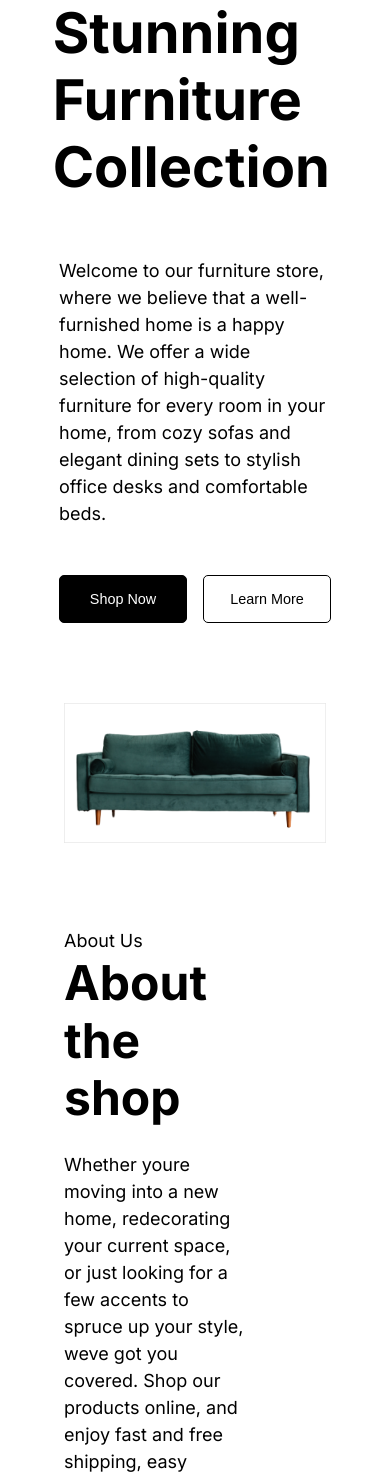
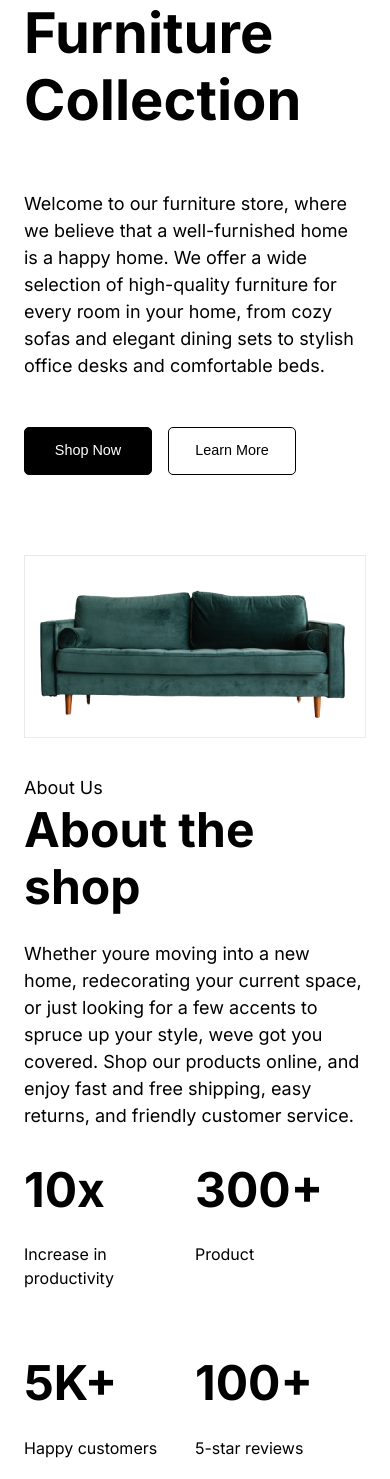
Before and after one commit to henriquestg/my-ecommerce, a Next.js app: page / in a window 390 px wide. Shown: the part 455-1934 px from the top of the page. Built offline with nearby package versions, Linux system fonts and the light colour scheme.

Commit message:
refac: responsive

```diff
--- a/src/Components/AboutProduct/styles.scss
+++ b/src/Components/AboutProduct/styles.scss
@@ -35,10 +35,6 @@
     justify-content: flex-start;
     width: 100%;
 
-    @media (max-width: 850px) {
-      margin-bottom: 2rem;
-  }
-
     h1 {
       font-size: 3rem;
       font-style: normal;
@@ -60,6 +56,8 @@
     height: 60%;
   }
 
+ // media queries
+
 
   @media (max-width: 850px) {
     padding: 5rem 4rem;
@@ -73,4 +71,12 @@
       height: 100%;
     }
 }
+
+@media (max-width: 500px) {
+
+  padding: 2rem 1.5rem;
+  .container-list {
+    width: 100%;
+  }
 }
+}
--- a/src/Components/AboutUs/styles.scss
+++ b/src/Components/AboutUs/styles.scss
@@ -96,4 +96,8 @@
       }
     }
   }
+
+  @media (max-width: 500px) {
+    padding: 2rem 1.5rem;
+  }
 }
--- a/src/Components/Contact/styles.scss
+++ b/src/Components/Contact/styles.scss
@@ -55,14 +55,19 @@
 
   }
 
+  // media queries
 
   @media (max-width: 850px) {
     flex-direction: column;
-
-
     .mensage {
       margin-top: 2rem;
     }
+  }
 
+  @media (max-width: 500px) {
+    padding: 2rem 1.5rem;
+    .container-list {
+      width: 100%;
+    }
   }
 }
--- a/src/Components/FeaturedProducts/styles.scss
+++ b/src/Components/FeaturedProducts/styles.scss
@@ -53,4 +53,12 @@
 
         }
       }
+
+      @media (max-width: 500px) {
+
+        padding: 2rem 1.5rem;
+        .container-list {
+          width: 100%;
+        }
+      }
   }
--- a/src/Components/HeaderShowcase/styles.scss
+++ b/src/Components/HeaderShowcase/styles.scss
@@ -48,6 +48,11 @@
       height: 100%;
     }
 
+
+
+    // media queries
+
+
   @media (max-width: 768px) {
     .container-header{
       flex-direction: column;
@@ -66,4 +71,7 @@
     }
 }
 
+@media (max-width: 500px) {
+  padding: 0rem 1.5rem;
 }
+}
```
